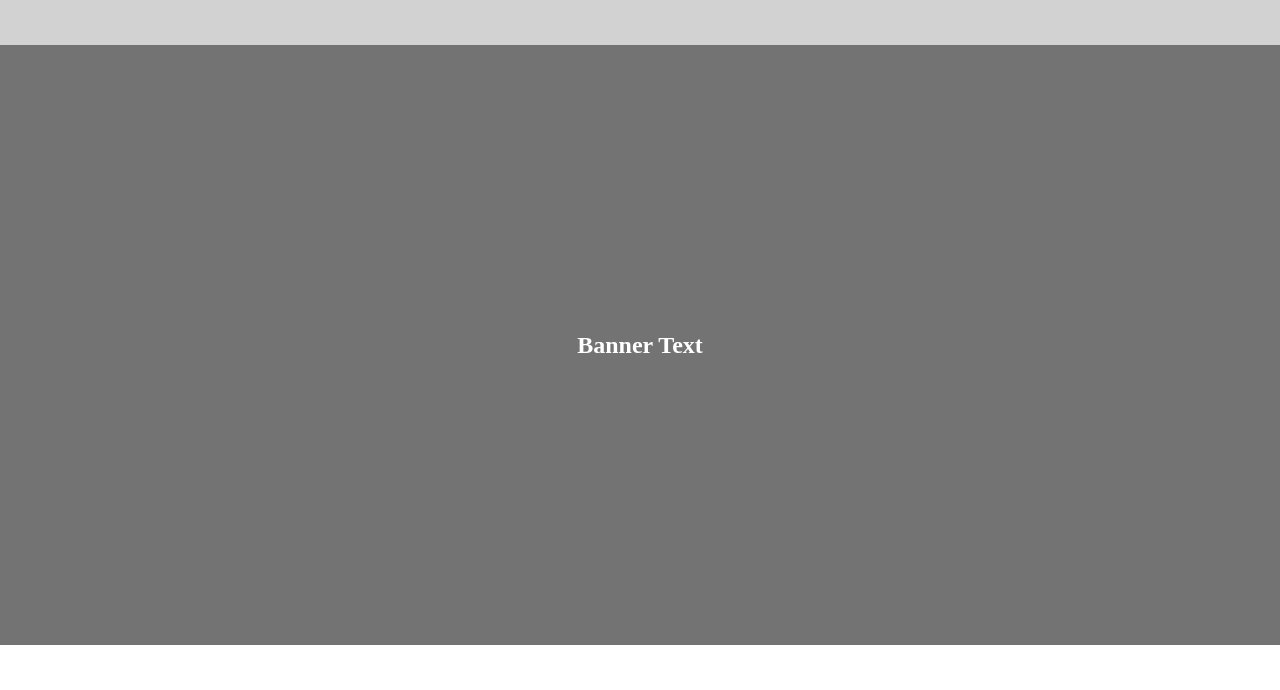
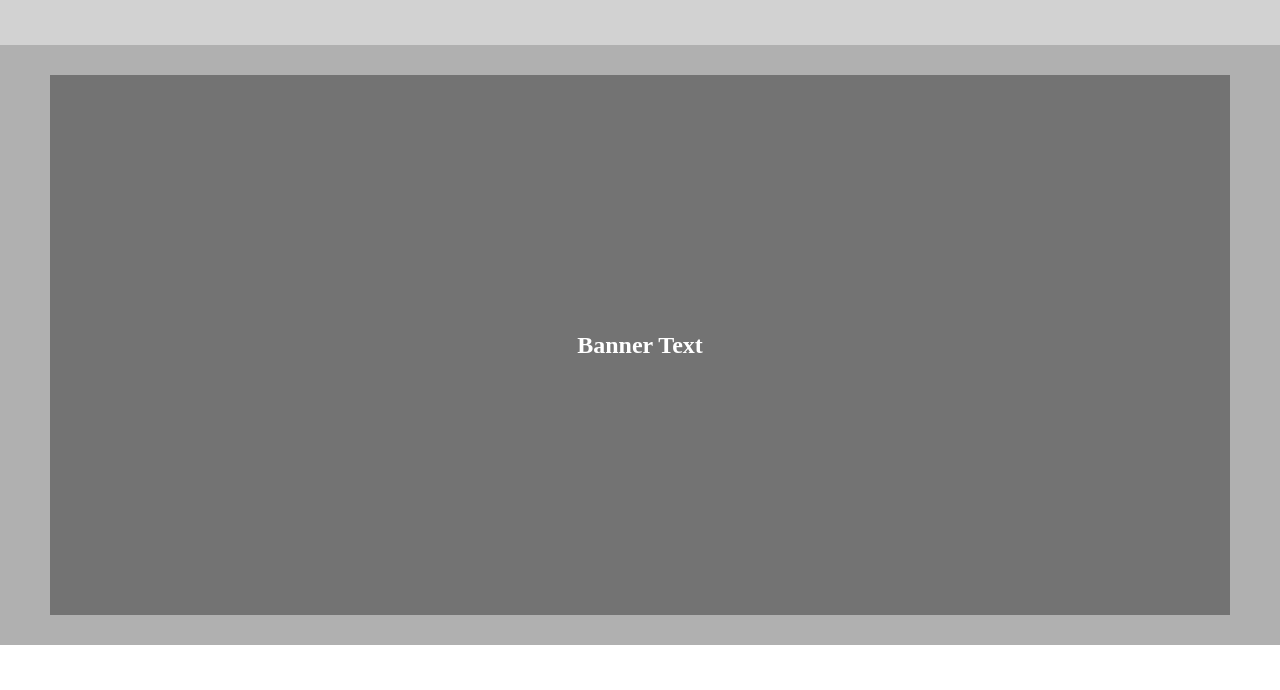
Before and after one commit to Taka0330-jp/Quiz-2---Practical-Question-Web-technologies-class, a plain HTML site: page index.html in a window 1280 px wide. Shown: the part 69-759 px from the top of the page. Drawn offline with Linux system fonts and the light colour scheme.

Commit message:
Update: CSS

```diff
--- a/style.css
+++ b/style.css
@@ -41,7 +41,10 @@ a {
 
 .hero__overlay {
     position: absolute;
-    inset: 0;
+    top: 30px;
+    left: 50px;
+    right: 50px;
+    bottom: 30px;
     background: rgba(0, 0, 0, .35);
     z-index: 1;
 }
```
